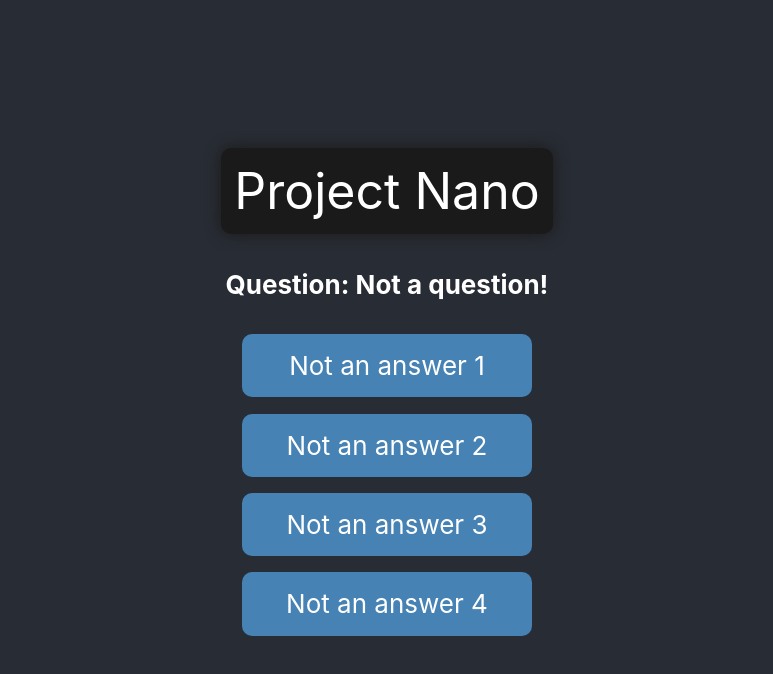
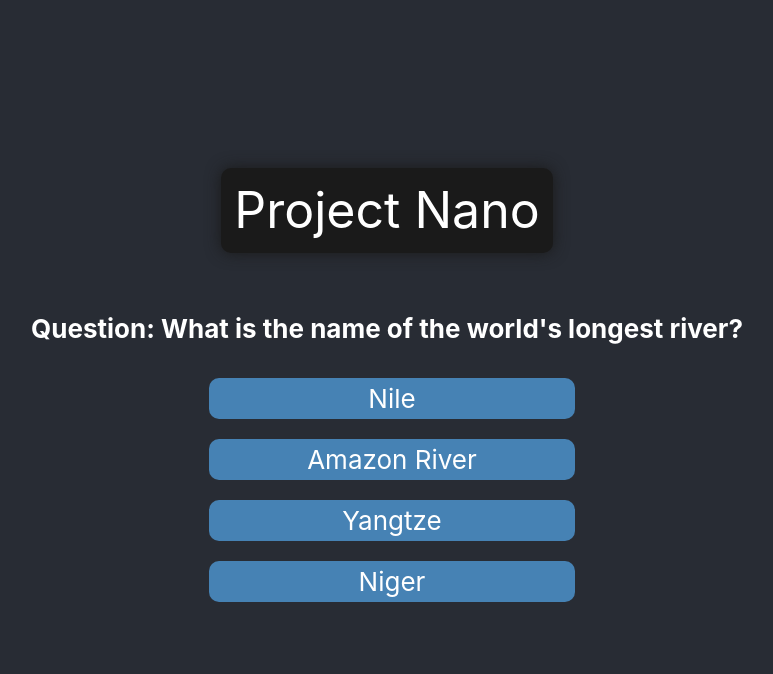
Before and after one commit to David-Goru/ProjectNano, a React (Create React App) app in the folder projectnano/: page / in a window 1280 px wide. Shown: the top 674 px of the page, without its empty margins (253-1026 px from the left). Built offline with nearby package versions, Linux system fonts and the light colour scheme.

Commit message:
Added style to questions, added 2 questions

```diff
--- a/projectnano/src/Components/Answer.css
+++ b/projectnano/src/Components/Answer.css
@@ -1,14 +1,12 @@
-.unselected {
+.answer {
     border-radius: 10px;
-    background-color: steelblue;
-    padding: 5%;
-    margin: 5%;
+    padding: 5px;
+    margin: 20px 5px 5px 25%;
+    width: 50%;
 }
 
-.selected {
-    border-radius: 10px;
-    padding: 5%;
-    margin: 5%;
+.unselected {
+    background-color: steelblue;
 }
 
 .correct {
--- a/projectnano/src/Components/Answer.js
+++ b/projectnano/src/Components/Answer.js
@@ -3,7 +3,7 @@ import { useState } from 'react';
 
 export function Answer({ answer }) {
     const [selected, updateSelected] = useState(false);
-    const selectionClass = selected ? ("selected " + (answer.valid ? "correct" : "incorrect")) : "unselected";
+    const selectionClass = selected ? (answer.valid ? "correct" : "incorrect") : "unselected";
 
-    return <div onClick={() => updateSelected(true)} className={selectionClass}> {answer.text}</div>;
+    return <div onClick={() => updateSelected(true)} className={"answer " + selectionClass}> {answer.text}</div>;
 }
--- a/projectnano/src/Components/App.js
+++ b/projectnano/src/Components/App.js
@@ -17,18 +17,32 @@ function App() {
 }
 
 const defaultQuestions = [{
-    statement: "Not a question!",
+        statement: "What is the name of the world's longest river?",
         answers: [{
-        text: "Not an answer 1",
+            text: "Nile",
             valid: true
         }, {
-        text: "Not an answer 2",
+            text: "Amazon River",
             valid: false
         }, {
-        text: "Not an answer 3",
+            text: "Yangtze",
             valid: false
         }, {
-        text: "Not an answer 4",
+            text: "Niger",
+            valid: false
+    }] }, {
+        statement: "What was the name of the actor who played Jack Dawson in Titanic?",
+        answers: [{
+            text: "Brad Pitt",
+            valid: false
+        }, {
+            text: "Tom Hank",
+            valid: false
+        }, {
+            text: "Leonardo DiCaprio",
+            valid: true
+        }, {
+            text: "Johnny Depp",
             valid: false
         }]
     }];
--- /dev/null
+++ b/projectnano/src/Components/Question.css
@@ -0,0 +1,3 @@
+.question {
+    padding: 25px;
+}
--- a/projectnano/src/Components/Question.js
+++ b/projectnano/src/Components/Question.js
@@ -1,8 +1,9 @@
+import './Question.css';
 import { Answers } from "./Answers";
 
 export function Question({ question, index }) {
     return (
-        <div>
+        <div className={"question"}>
             <h4>Question: {question.statement}</h4>
             <Answers answers={question.answers} questionIndex={index} />
         </div>
```
Lines whose indentation alone changed are shown as unchanged.
